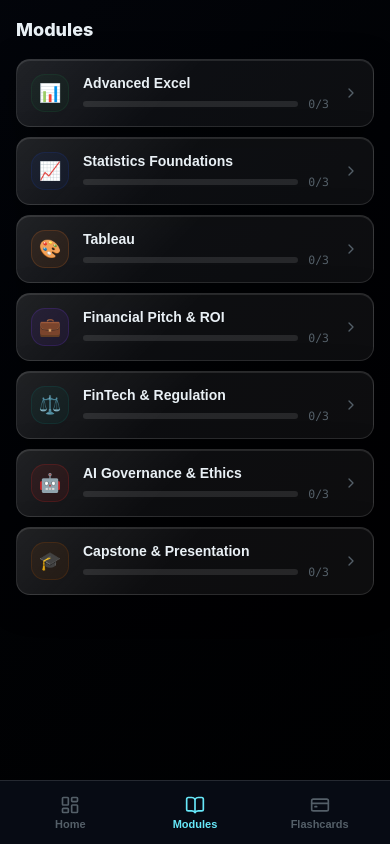
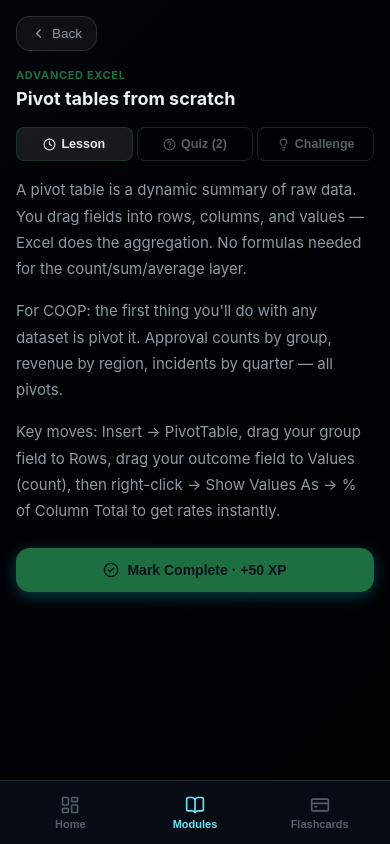
Before and after one commit to MrWhosNexus/Coop-Prep, a React (Vite) app in the folder mobile/: page / in a window 390 px wide. Both pictures are taken after a click on the button 195 px from the left and 285 px from the top of the page. Built offline with nearby package versions, Linux system fonts and the light colour scheme.

Commit message:
feat(mobile): lesson/quiz/challenge view via shared context actions

```diff
--- a/mobile/src/MobileApp.jsx
+++ b/mobile/src/MobileApp.jsx
@@ -3,6 +3,7 @@
 import { LayoutDashboard, BookOpen, CreditCard } from "lucide-react";
 import MobileHome from "./MobileHome";
 import MobileModules from "./MobileModules";
+import MobileLesson from "./MobileLesson";
 
 export default function MobileApp() {
   const { progress } = useProgress();
@@ -25,6 +26,7 @@
   let body;
   if (view === "home") body = <MobileHome onOpenLesson={(m, l) => { setActiveModule(m); setActiveLesson(l); setView("lesson"); }} onGoModules={() => setView("modules")} />;
   else if (view === "flash") body = <div className="card" style={{ padding: 20 }}>Flashcards (Task 6)</div>;
+  else if (view === "lesson" && activeLesson) body = <MobileLesson mod={activeModule} lesson={activeLesson} onBack={() => setView("modules")} />;
   else body = <MobileModules
     activeModule={view === "modules" ? activeModule : null}
     onOpenModule={(m) => setActiveModule(m)}
--- /dev/null
+++ b/mobile/src/MobileLesson.jsx
@@ -0,0 +1,123 @@
+import { useState } from "react";
+import { useProgress } from "@/components/ProgressContext";
+import { ChevronLeft, CheckCircle2, Clock, HelpCircle, Lightbulb } from "lucide-react";
+
+export default function MobileLesson({ mod, lesson, onBack }) {
+  const { progress, completeLesson, recordQuiz } = useProgress();
+  const [tab, setTab] = useState("read");
+  const [answers, setAnswers] = useState({});
+  const [submitted, setSubmitted] = useState(false);
+
+  const done = !!progress.completed[lesson.id];
+  const allAnswered = lesson.quiz?.every((_, i) => answers[i] !== undefined);
+  const correct = submitted ? lesson.quiz.filter((q, i) => answers[i] === q.a).length : 0;
+
+  function submit() {
+    if (!lesson.quiz?.length) return;
+    const c = lesson.quiz.filter((q, i) => answers[i] === q.a).length;
+    setSubmitted(true);
+    recordQuiz(lesson.id, c, lesson.quiz.length);  // shared pathway → XP + achievements
+  }
+
+  const TABS = [
+    { id: "read", label: "Lesson", icon: <Clock size={13} /> },
+    { id: "quiz", label: `Quiz (${lesson.quiz?.length || 0})`, icon: <HelpCircle size={13} /> },
+    { id: "challenge", label: "Challenge", icon: <Lightbulb size={13} /> },
+  ];
+
+  return (
+    <div className="fadein">
+      <div className="mobile-topbar">
+        <button onClick={onBack} className="btn-ghost"><ChevronLeft size={15} /> Back</button>
+        {done && <span className="badge badge-green" style={{ marginLeft: "auto" }}><CheckCircle2 size={10} /> Done</span>}
+      </div>
+      <div style={{ fontSize: 11, fontWeight: 700, textTransform: "uppercase", letterSpacing: "0.06em", color: mod.color }}>{mod.title}</div>
+      <div style={{ fontSize: 18, fontWeight: 700, color: "var(--text)", marginBottom: 14 }}>{lesson.title}</div>
+
+      {/* Tabs */}
+      <div style={{ display: "flex", gap: 4, marginBottom: 16 }}>
+        {TABS.map(t => (
+          <button key={t.id} onClick={() => setTab(t.id)}
+            style={{ flex: 1, display: "flex", alignItems: "center", justifyContent: "center", gap: 5, padding: "9px 6px", fontSize: 12.5, fontWeight: 600,
+              borderRadius: "var(--r-sm)", cursor: "pointer",
+              background: tab === t.id ? "var(--card-2)" : "transparent",
+              color: tab === t.id ? "var(--text)" : "var(--text-3)",
+              border: tab === t.id ? `1px solid ${mod.color}55` : "1px solid var(--border)" }}>
+            {t.icon}{t.label}
+          </button>
+        ))}
+      </div>
+
+      {tab === "read" && (
+        <div className="fadein">
+          <div style={{ display: "flex", flexDirection: "column", gap: 16, marginBottom: 24 }}>
+            {lesson.body.map((p, i) => <p key={i} style={{ fontSize: 15, lineHeight: 1.75, color: "var(--text-2)" }}>{p}</p>)}
+          </div>
+          {!done ? (
+            <button onClick={() => completeLesson(lesson.id)} className="btn-primary"
+              style={{ width: "100%", justifyContent: "center", padding: 14, background: mod.color, color: "#03121a" }}>
+              <CheckCircle2 size={16} /> Mark Complete · +50 XP
+            </button>
+          ) : (
+            <div className="card" style={{ padding: 14, textAlign: "center", color: "var(--green)", background: "var(--green-dim)", border: "1px solid var(--green-ring)" }}>✓ Lesson complete</div>
+          )}
+        </div>
+      )}
+
+      {tab === "quiz" && (
+        <div className="fadein" style={{ display: "flex", flexDirection: "column", gap: 14 }}>
+          {!lesson.quiz?.length ? <div className="card" style={{ padding: 20, textAlign: "center", color: "var(--text-2)" }}>No questions.</div> : (
+            <>
+              {lesson.quiz.map((q, qi) => (
+                <div key={qi} className="card" style={{ padding: 16, borderLeft: `3px solid ${mod.color}60` }}>
+                  <div style={{ fontSize: 14.5, fontWeight: 600, color: "var(--text)", marginBottom: 12 }}><span style={{ color: "var(--text-3)", marginRight: 6 }}>{qi + 1}.</span>{q.q}</div>
+                  <div style={{ display: "flex", flexDirection: "column", gap: 8 }}>
+                    {q.options.map((opt, oi) => {
+                      const selected = answers[qi] === opt;
+                      const isCorrect = opt === q.a;
+                      let bg = "var(--card-2)", border = "var(--border-2)", color = "var(--text-2)";
+                      if (submitted) {
+                        if (isCorrect) { bg = "var(--green-dim)"; border = "var(--green-ring)"; color = "var(--green)"; }
+                        else if (selected) { bg = "var(--red-dim)"; border = "rgba(248,113,113,0.4)"; color = "var(--red)"; }
+                      } else if (selected) { bg = "var(--blue-dim)"; border = "var(--blue-ring)"; color = "var(--blue-2)"; }
+                      return (
+                        <button key={opt} disabled={submitted} onClick={() => setAnswers(p => ({ ...p, [qi]: opt }))}
+                          style={{ display: "flex", alignItems: "center", gap: 10, padding: "12px 14px", borderRadius: "var(--r-md)", background: bg, border: `1px solid ${border}`, color, fontSize: 14, fontWeight: 500, textAlign: "left", cursor: submitted ? "default" : "pointer" }}>
+                          <span className="mono" style={{ fontSize: 11, fontWeight: 700, opacity: 0.5 }}>{String.fromCharCode(65 + oi)}.</span>
+                          {opt}
+                        </button>
+                      );
+                    })}
+                  </div>
+                </div>
+              ))}
+              {submitted ? (
+                <>
+                  <div className="card" style={{ padding: 18, textAlign: "center", background: correct === lesson.quiz.length ? "var(--green-dim)" : "var(--gold-dim)" }}>
+                    <div className="mono" style={{ fontSize: 26, fontWeight: 800, color: correct === lesson.quiz.length ? "var(--green)" : "var(--gold-2)" }}>{correct}/{lesson.quiz.length}</div>
+                    <div style={{ fontSize: 13, color: "var(--text-2)", marginTop: 4 }}>{correct === lesson.quiz.length ? "Perfect! +25 XP" : "Review the highlighted answers."}</div>
+                  </div>
+                  <button onClick={() => { setAnswers({}); setSubmitted(false); }} className="btn-ghost" style={{ width: "100%", justifyContent: "center" }}>Retry</button>
+                </>
+              ) : (
+                <button onClick={submit} disabled={!allAnswered} className="btn-primary"
+                  style={{ width: "100%", justifyContent: "center", padding: 14, background: allAnswered ? mod.color : "var(--card-2)", color: allAnswered ? "#03121a" : "var(--text-3)", cursor: allAnswered ? "pointer" : "not-allowed" }}>
+                  {allAnswered ? "Submit Quiz" : `Answer all ${lesson.quiz.length}`}
+                </button>
+              )}
+            </>
+          )}
+        </div>
+      )}
+
+      {tab === "challenge" && (
+        <div className="fadein">
+          <div className="card-2" style={{ padding: 18, borderLeft: `3px solid ${mod.color}` }}>
+            <div style={{ fontSize: 11.5, fontWeight: 700, textTransform: "uppercase", letterSpacing: "0.06em", color: mod.color, marginBottom: 10 }}>Apply Your Knowledge</div>
+            <p style={{ fontSize: 15, lineHeight: 1.75, color: "var(--text-2)" }}>{lesson.challenge}</p>
+          </div>
+        </div>
+      )}
+    </div>
+  );
+}
```
